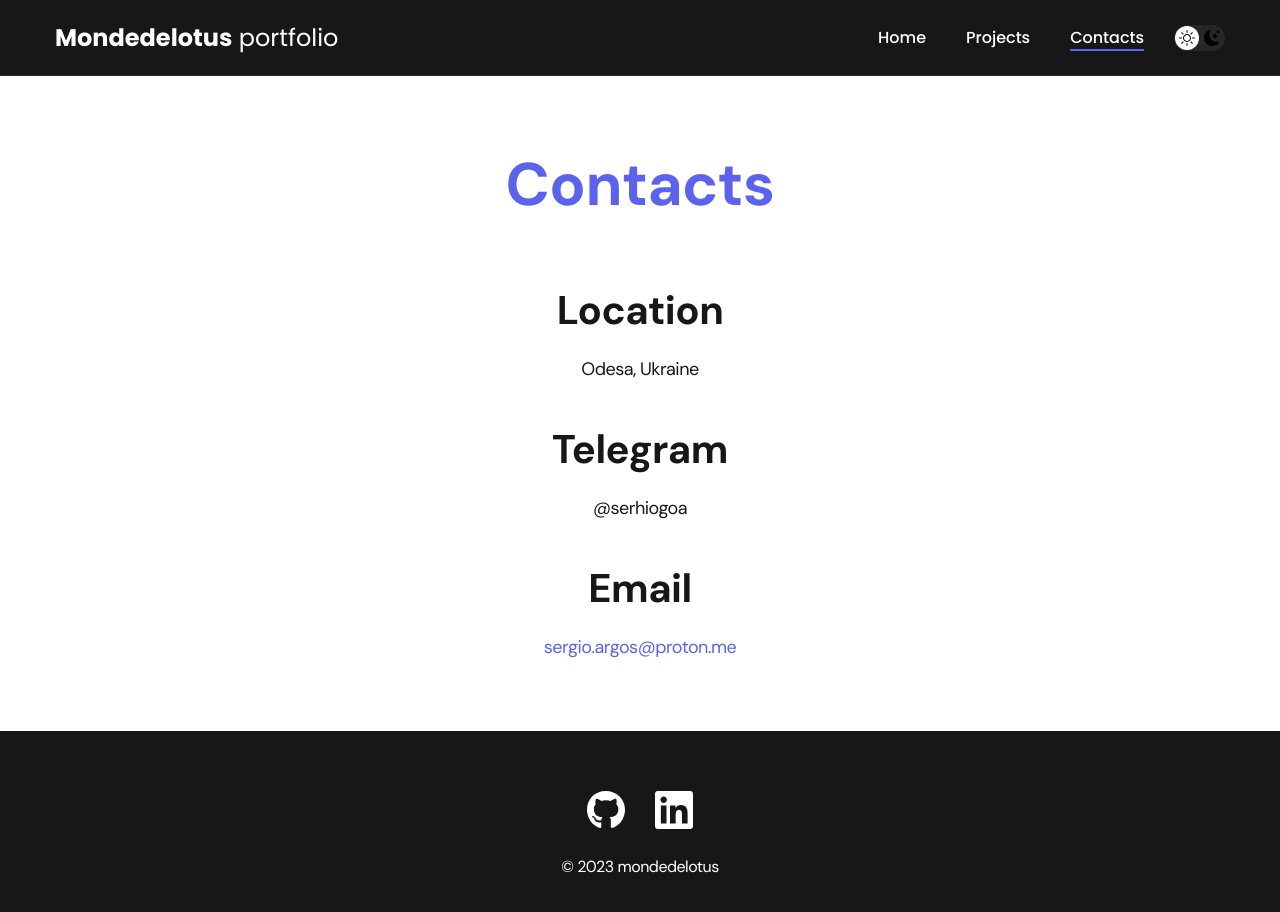
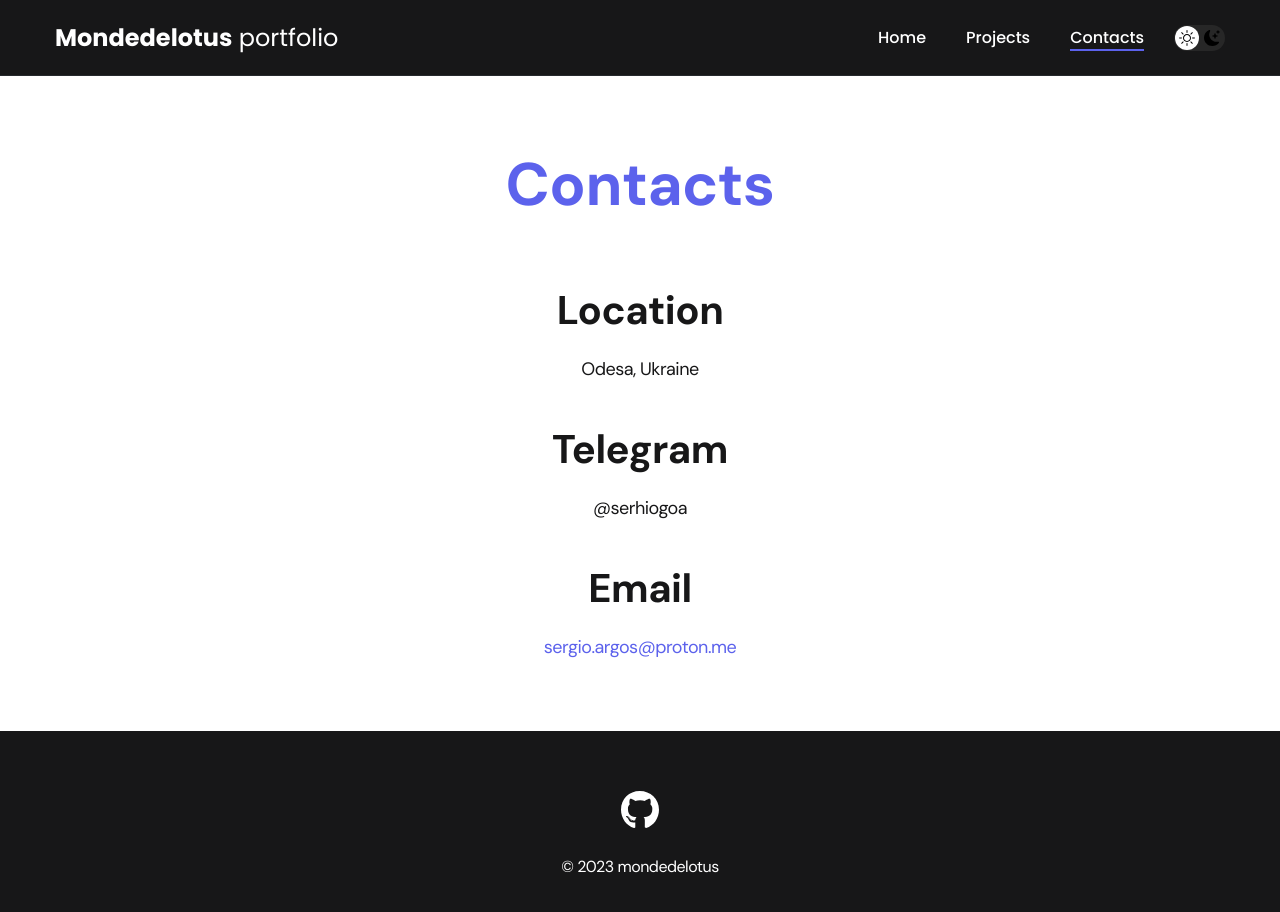
Before and after one commit to mondedelotus/react-portfolio, a React (Create React App) app: page /#/contacts in a window 1280 px wide. Shown: the top 912 px of the page. Built offline with nearby package versions, Linux system fonts and the light colour scheme; the HTML template or start-up script is replaced by a standard one.

Commit message:
removed linkedin link icon import

```diff
--- a/src/components/footer/footer.js
+++ b/src/components/footer/footer.js
@@ -1,7 +1,7 @@
 import "./styles.css";
 
 import github from './../../img/icons/gitHub.svg';
-import linkedin from './../../img/icons/linkedIn.svg';
+// import linkedin from './../../img/icons/linkedIn.svg';
 
 const Footer = () => {
   return (
@@ -10,7 +10,7 @@ const Footer = () => {
             <div className="footer__wrapper">
                 <ul className="social">
                     <li className="social__item"><a href="https://github.com/mondedelotus"><img src={github} alt="Link" /></a></li>
-                    <li className="social__item"><a href="#!"><img src={linkedin} alt="Link" /></a></li>
+                    {/* <li className="social__item"><a href="#!"><img src={linkedin} alt="Link" /></a></li> */}
                 </ul>
                 <div className="copyright">
                     <p>© 2023 mondedelotus</p>
```
